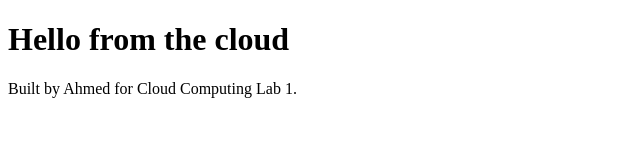
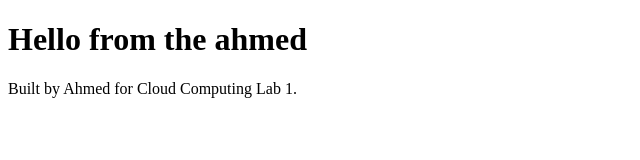
Before and after one commit to alqalamprimarytwo-droid/my-cloud-lab, a plain HTML site: page index.html in a window 1280 px wide. Shown: the full height of the page, 0-640 px from the left. Drawn offline with Linux system fonts and the light colour scheme.

Commit message:
Update index.html

```diff
--- a/index.html
+++ b/index.html
@@ -4,7 +4,7 @@
 <title>My Cloud Lab</title>
 </head>
 <body>
-<h1>Hello from the cloud</h1>
+<h1>Hello from the ahmed</h1>
 <p>Built by Ahmed for Cloud Computing Lab 1.</p>
 </body>
 </html>
```
